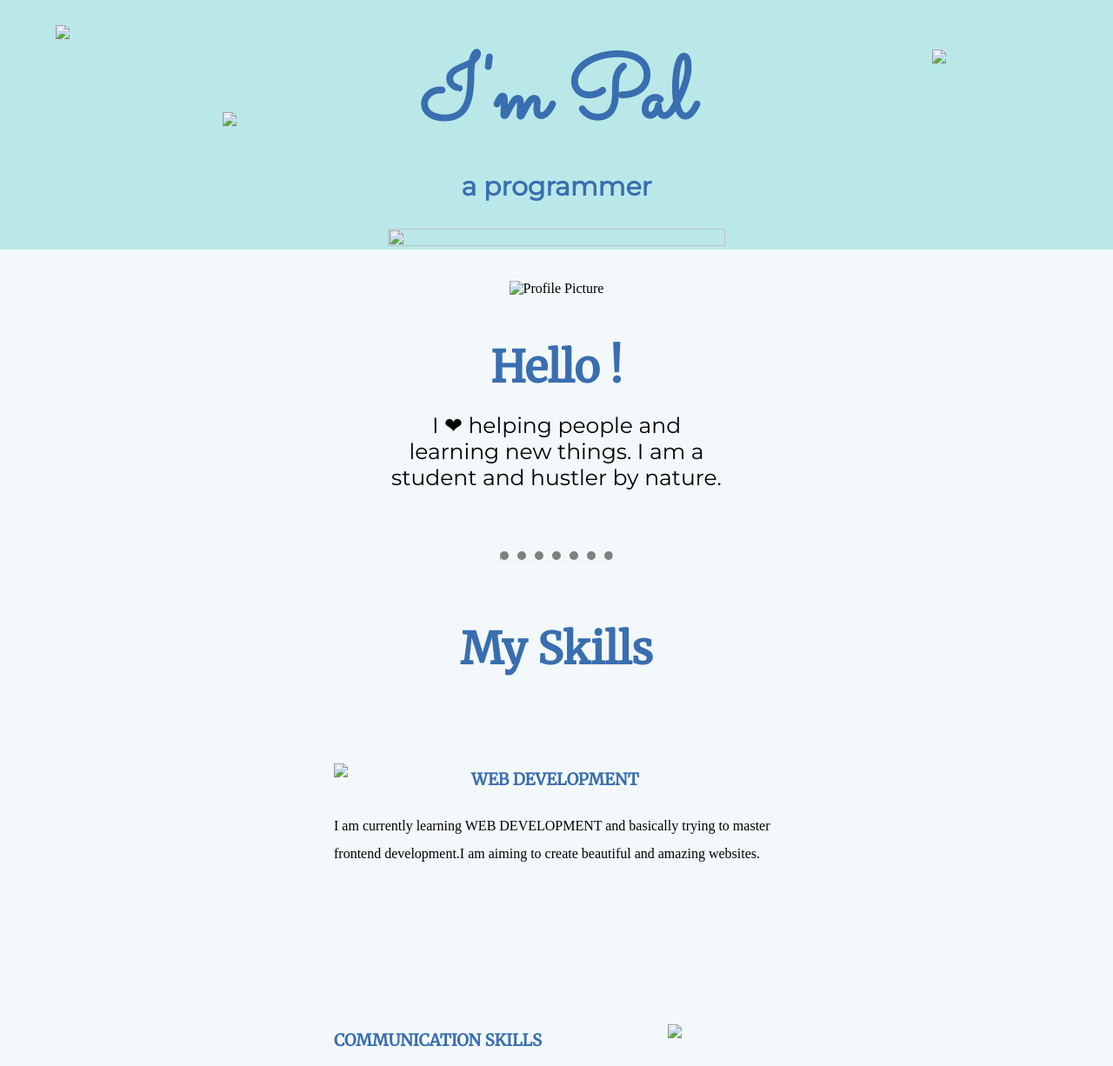
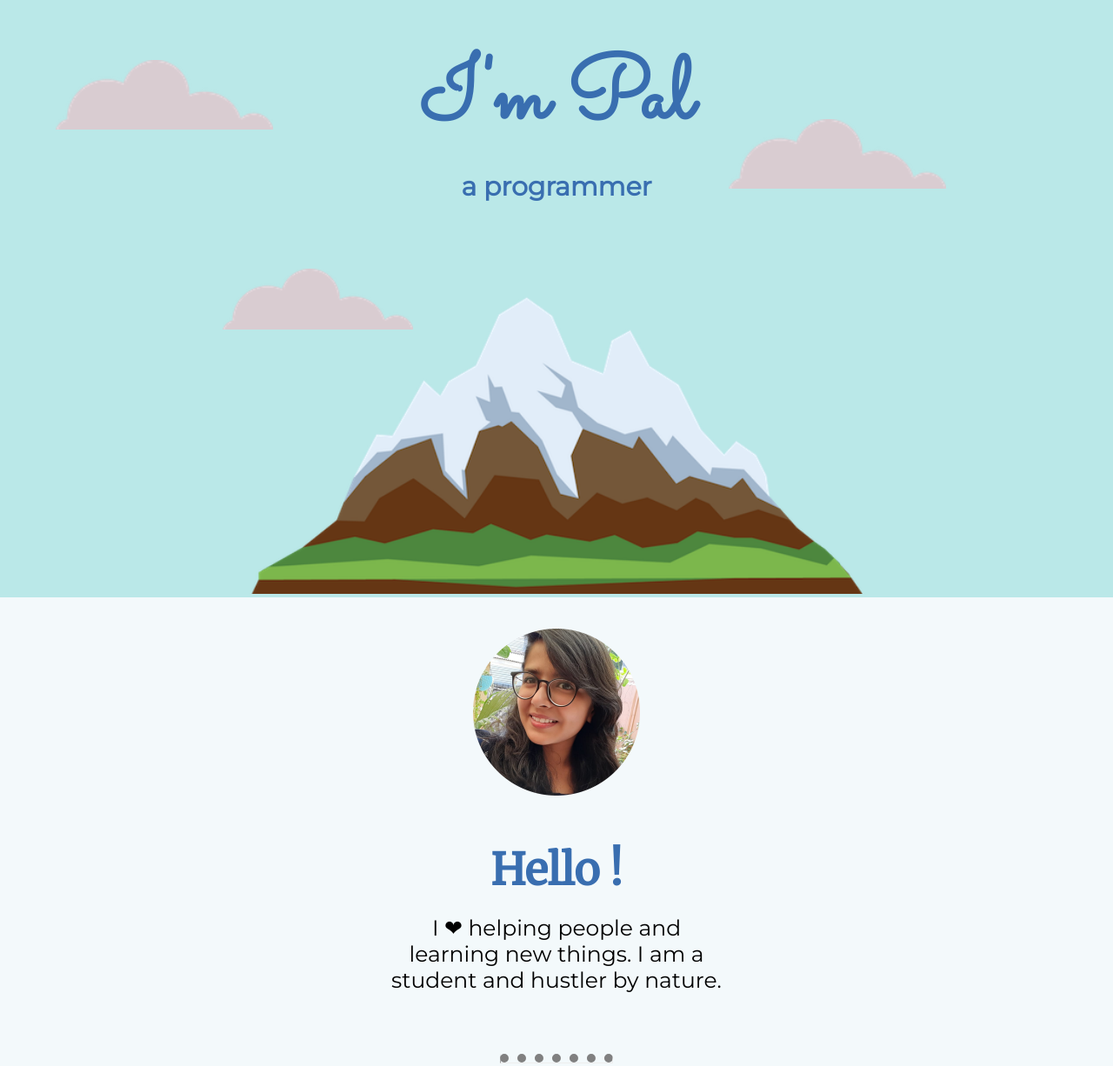
Before and after one commit to Fireflies5/Portfolio-website, a plain HTML site: page index.html in a window 1280 px wide. Shown: the top 1226 px of the page at 87% size. Drawn offline with Linux system fonts and the light colour scheme.

Commit message:
image adding

```diff
--- a/index.html
+++ b/index.html
@@ -5,7 +5,7 @@
     <meta http-equiv="X-UA-Compatible" content="IE=edge">
     <meta name="viewport" content="width=device-width, initial-scale=1.0">
     <link href="https://fonts.googleapis.com/css?family=Merriweather|Montserrat|Sacramento" rel="stylesheet">
-    <link rel="icon" href="images/favicon.ico">
+    <link rel="icon" href="favicon.ico">
     <title>My personal website</title>
     <link rel="stylesheet" href="style.css">
 </head>
@@ -15,15 +15,15 @@
         <br>
         <h1 class="a1">I'm Pal</h1>
         <h3 class="a3">a programmer</h3>
-        <img src="images/cloud.png" class="cloud1">
-        <img src="images/cloud.png" class="cloud2">
-        <img src="images/cloud.png" class="cloud3">
-        <img src="images/mountain.png" class="mountain">
+        <img src="cloud.png" class="cloud1">
+        <img src="cloud.png" class="cloud2">
+        <img src="cloud.png" class="cloud3">
+        <img src="mountain.png" class="mountain">
     </div>
     <div class="intro">
         <br>
         <br>
-        <img src="images/Mypic-modified.png" alt="Profile Picture" height="15%" width="15%">
+        <img src="Mypic-modified.png" alt="Profile Picture" height="15%" width="15%">
         <p class="introw1"><strong>Hello !</strong></p>
         <p class="introw2">I ❤ helping people and learning new things. I am a student and hustler by nature.</p>
         <hr class="hr">
@@ -32,7 +32,7 @@
     <p>
         <h1 class="b1">My Skills</h1>
         <div class="skills1">
-        <img src="images/computer-modified.png" class="webdevpic">
+        <img src="computer-modified.png" class="webdevpic">
         <h3 class="b3">WEB DEVELOPMENT</h3>
         <p>I am currently learning WEB DEVELOPMENT and basically trying to master frontend development.I am aiming to create
             beautiful and amazing websites.
@@ -41,7 +41,7 @@
         <br>
         </div>
         <div class="skills2">
-        <img src="images/cs-modified.png" class="cs">
+        <img src="cs-modified.png" class="cs">
         <h3 class="b3">COMMUNICATION SKILLS</h3>
         <p>I have good communications skills and the abilty to communicate properly with people of any age group. I wish to improve
             it by being a life time learner.
```
